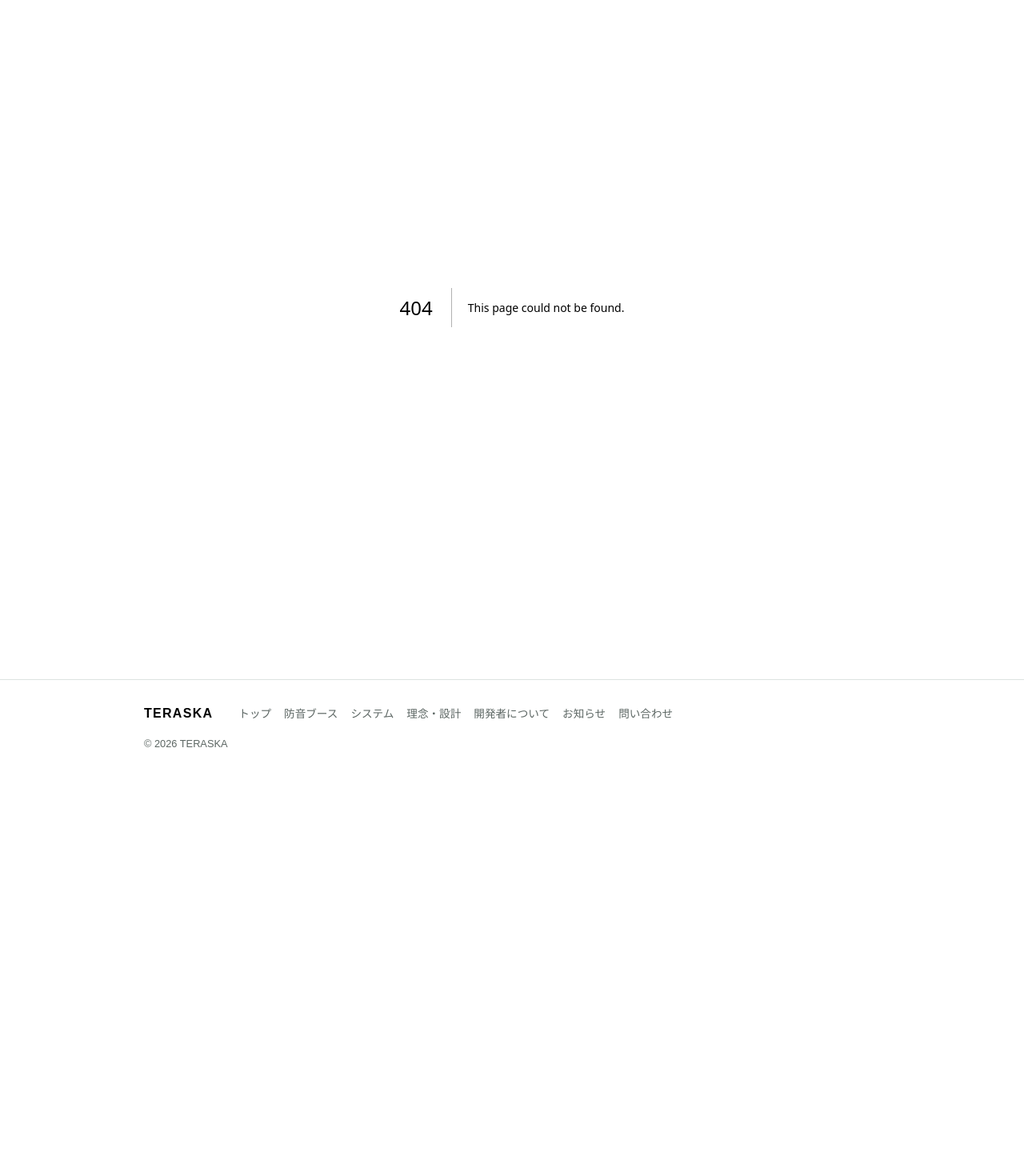
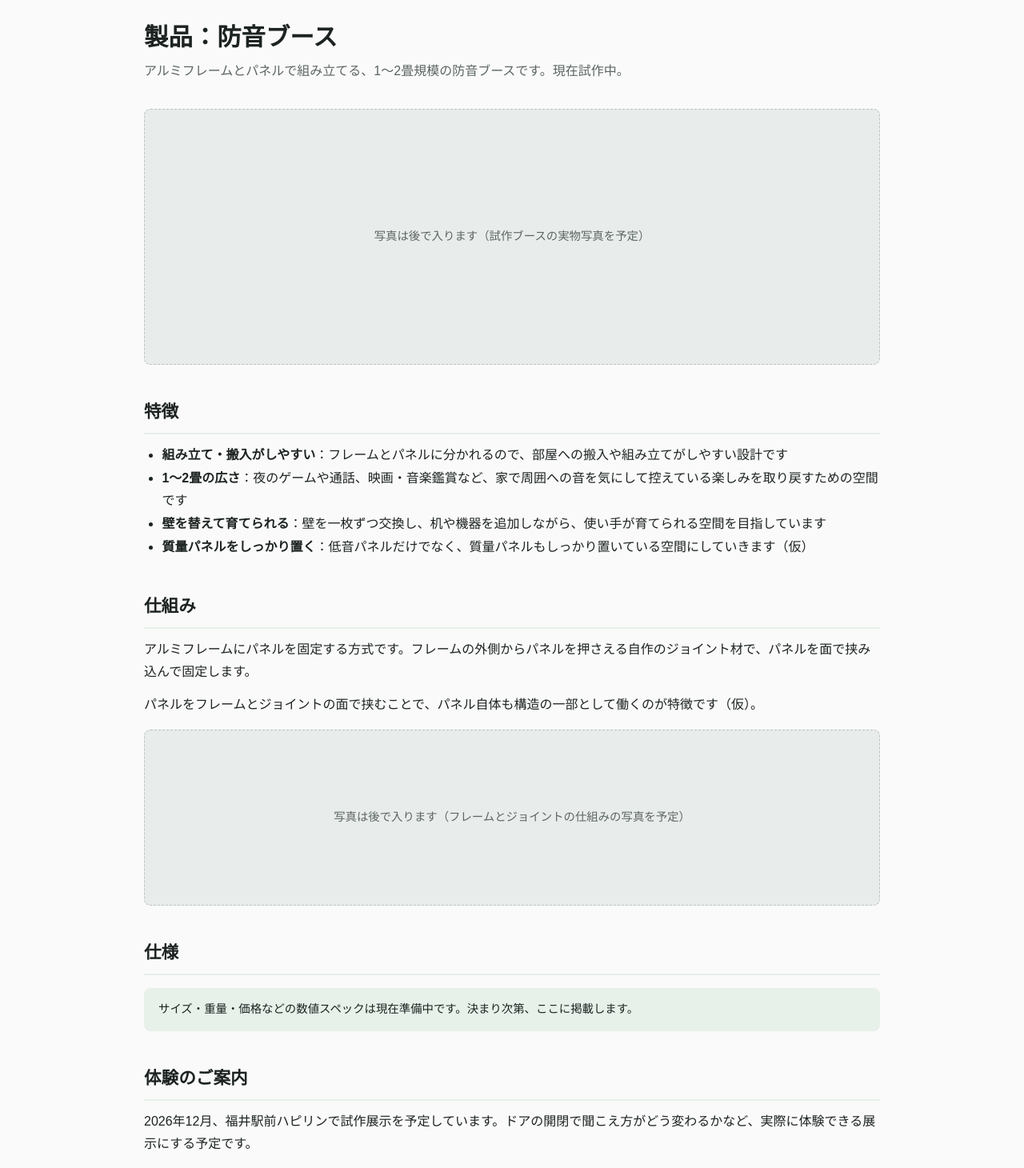
Before and after one commit to komei13/teraska, a Next.js app: page /booth in a window 1280 px wide. Before the commit this address had no page. Shown: the part 100-1560 px from the top of the page at 80% size. Before the commit the page ends 1069 px from the top, so only its background shows below. Built offline with nearby package versions, Linux system fonts and the light colour scheme.

Commit message:
Create page.tsx

```diff
--- /dev/null
+++ b/app/booth/page.tsx
@@ -0,0 +1,77 @@
+import type { Metadata } from "next";
+import Link from "next/link";
+
+export const metadata: Metadata = {
+  title: "製品：防音ブース",
+  description:
+    "組み立て式で搬入がしやすく、壁を替えて育てられるTERASKAの防音ブース（試作中）。",
+};
+
+export default function BoothPage() {
+  return (
+    <div className="container">
+      <h1 className="page-title">製品：防音ブース</h1>
+      <p className="page-lead">
+        アルミフレームとパネルで組み立てる、1〜2畳規模の防音ブースです。現在試作中。
+      </p>
+
+      <div className="photo-placeholder tall">
+        写真は後で入ります（試作ブースの実物写真を予定）
+      </div>
+
+      <section className="block">
+        <h2>特徴</h2>
+        <ul>
+          <li>
+            <strong>組み立て・搬入がしやすい</strong>
+            ：フレームとパネルに分かれるので、部屋への搬入や組み立てがしやすい設計です
+          </li>
+          <li>
+            <strong>1〜2畳の広さ</strong>
+            ：夜のゲームや通話、映画・音楽鑑賞など、家で周囲への音を気にして控えている楽しみを取り戻すための空間です
+          </li>
+          <li>
+            <strong>壁を替えて育てられる</strong>
+            ：壁を一枚ずつ交換し、机や機器を追加しながら、使い手が育てられる空間を目指しています
+          </li>
+          <li>
+            <strong>質量パネルをしっかり置く</strong>
+            ：低音パネルだけでなく、質量パネルもしっかり置いている空間にしていきます（仮）
+          </li>
+        </ul>
+      </section>
+
+      <section className="block">
+        <h2>仕組み</h2>
+        <p>
+          アルミフレームにパネルを固定する方式です。フレームの外側からパネルを押さえる自作のジョイント材で、パネルを面で挟み込んで固定します。
+        </p>
+        <p>
+          パネルをフレームとジョイントの面で挟むことで、パネル自体も構造の一部として働くのが特徴です（仮）。
+        </p>
+        <div className="photo-placeholder">
+          写真は後で入ります（フレームとジョイントの仕組みの写真を予定）
+        </div>
+      </section>
+
+      <section className="block">
+        <h2>仕様</h2>
+        <div className="note">
+          サイズ・重量・価格などの数値スペックは現在準備中です。決まり次第、ここに掲載します。
+        </div>
+      </section>
+
+      <section className="block">
+        <h2>体験のご案内</h2>
+        <p>
+          2026年12月、福井駅前ハピリンで試作展示を予定しています。ドアの開閉で聞こえ方がどう変わるかなど、実際に体験できる展示にする予定です。
+        </p>
+        <p>
+          ご相談は
+          <Link href="/contact">問い合わせページ</Link>
+          からどうぞ。
+        </p>
+      </section>
+    </div>
+  );
+}
```
